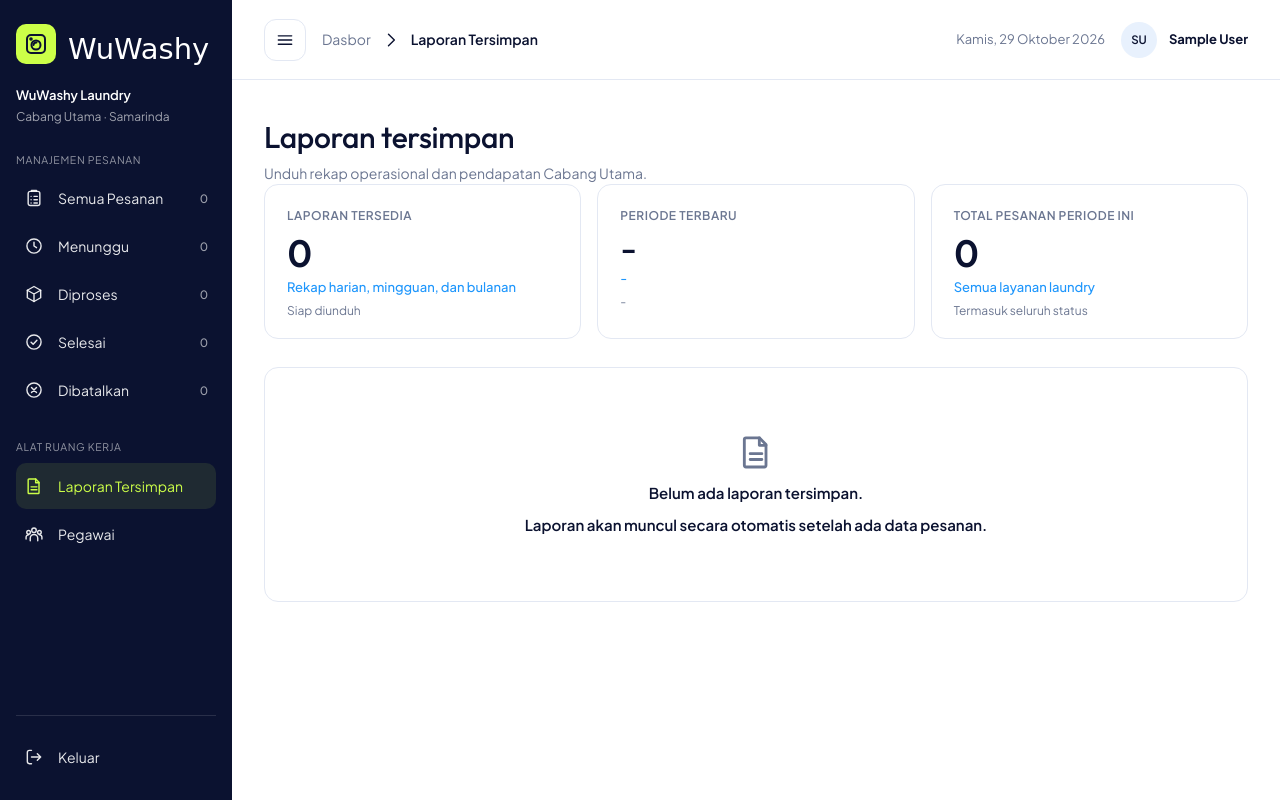
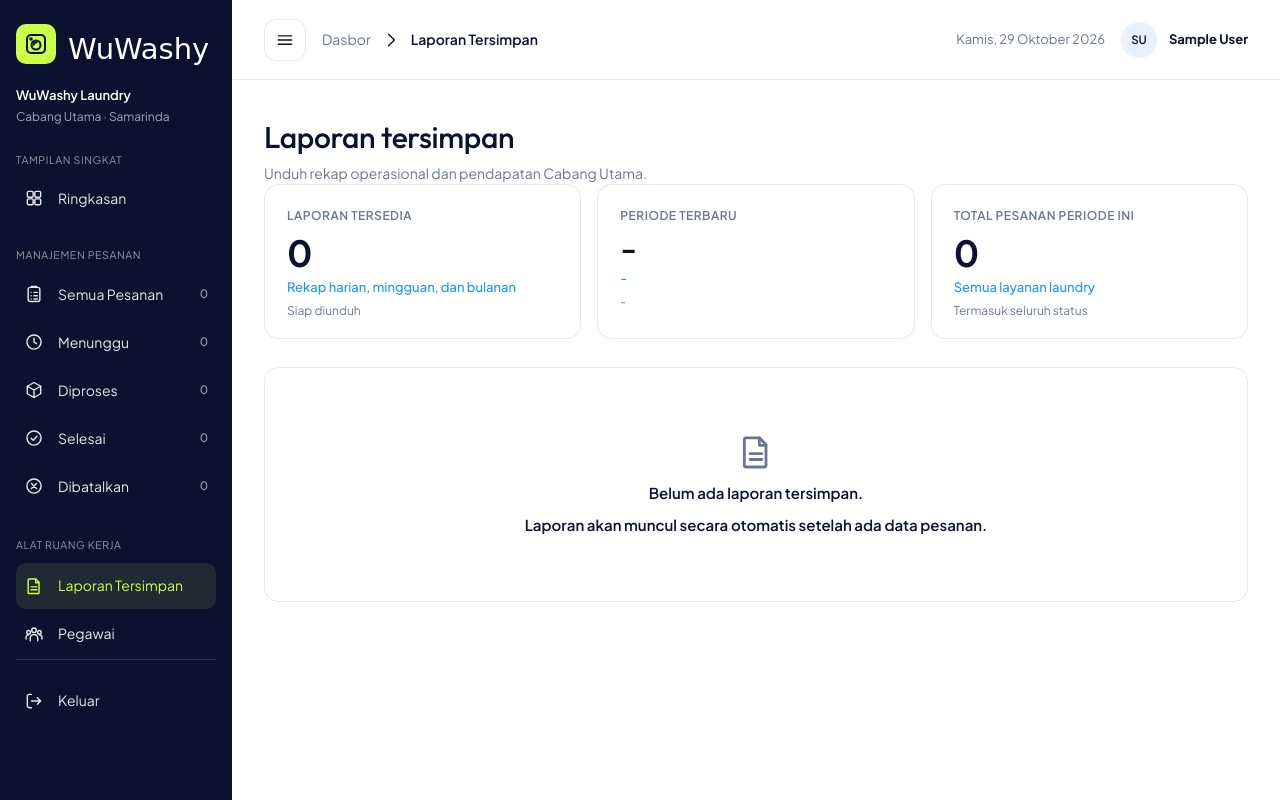
Before and after one commit to Kuriose/wuwashy-laundry, a Django app: page /panel/laporan/ in a window 1280 px wide. Run offline with Django 5.2, Linux system fonts and the light colour scheme; the visitor is signed in with stand-in values (Sample User, id 1); data that the repository does not hold is empty; some web fonts are replaced.

Commit message:
feat: Tambah Bar RINGKASAN di Menu Admin

```diff
--- a/laundry/templates/laundry/panel_base.html
+++ b/laundry/templates/laundry/panel_base.html
@@ -29,6 +29,8 @@
   <symbol id="i-arrow" viewBox="0 0 24 24"><path d="M5 12h14M13 6l6 6-6 6"/></symbol>
   <symbol id="i-chev" viewBox="0 0 24 24"><path d="M9 5l7 7-7 7"/></symbol>
   <symbol id="i-menu" viewBox="0 0 24 24"><path d="M4 7h16M4 12h16M4 17h16"/></symbol>
+  <symbol id="i-menu" viewBox="0 0 24 24"><path d="M4 7h16M4 12h16M4 17h16"/></symbol>
+  <symbol id="i-home" viewBox="0 0 24 24"><rect x="4" y="4" width="7" height="7" rx="1.5"/><rect x="13" y="4" width="7" height="7" rx="1.5"/><rect x="4" y="13" width="7" height="7" rx="1.5"/><rect x="13" y="13" width="7" height="7" rx="1.5"/></symbol>
 </defs></svg>
 
 <div class="app">
@@ -42,8 +44,15 @@
       <small>{{ outlet_nama }} &middot; {{ outlet_kota }}</small>
     </div>
 
+    {% with cur=request.resolver_match.url_name %}
+    <p class="menu-label">Tampilan Singkat</p>
+    <nav class="menu" aria-label="Ringkasan">
+      <a class="nav-item{% if cur == 'admin_dashboard' %} is-active{% endif %}" href="{% url 'admin_dashboard' %}"{% if cur == 'admin_dashboard' %} aria-current="page"{% endif %}><svg class="ic" aria-hidden="true"><use href="#i-home"/></svg>Ringkasan</a>
+    </nav>
+
     <p class="menu-label">Manajemen pesanan</p>
-    {% with cur=request.resolver_match.url_name %}
+    <nav class="menu" aria-label="Manajemen pesanan">
+
     <nav class="menu" aria-label="Manajemen pesanan">
       {% block nav %}
       <a class="nav-item{% if cur == 'admin_pesanan' %} is-active{% endif %}" href="{% url 'admin_pesanan' %}"{% if cur == 'admin_pesanan' %} aria-current="page"{% endif %}><svg class="ic" aria-hidden="true"><use href="#i-orders"/></svg>Semua Pesanan<b>{{ sidebar.semua }}</b></a>
--- a/laundry/tests.py
+++ b/laundry/tests.py
@@ -18,7 +18,7 @@ class LandingPageTests(TestCase):
         for anchor in ('home', 'about', 'services', 'outlet'):
             self.assertIn(f'id="{anchor}"', html)
             self.assertIn(f'#{anchor}"', html)  # tautan navbar menuju bagian tsb
-        self.assertIn('Outlet Kami', html)
+        self.assertIn('Gerai Kami', html)
         self.assertNotIn('Lacak', html)
 
     def test_url_lama_diarahkan_ke_anchor(self):
```
